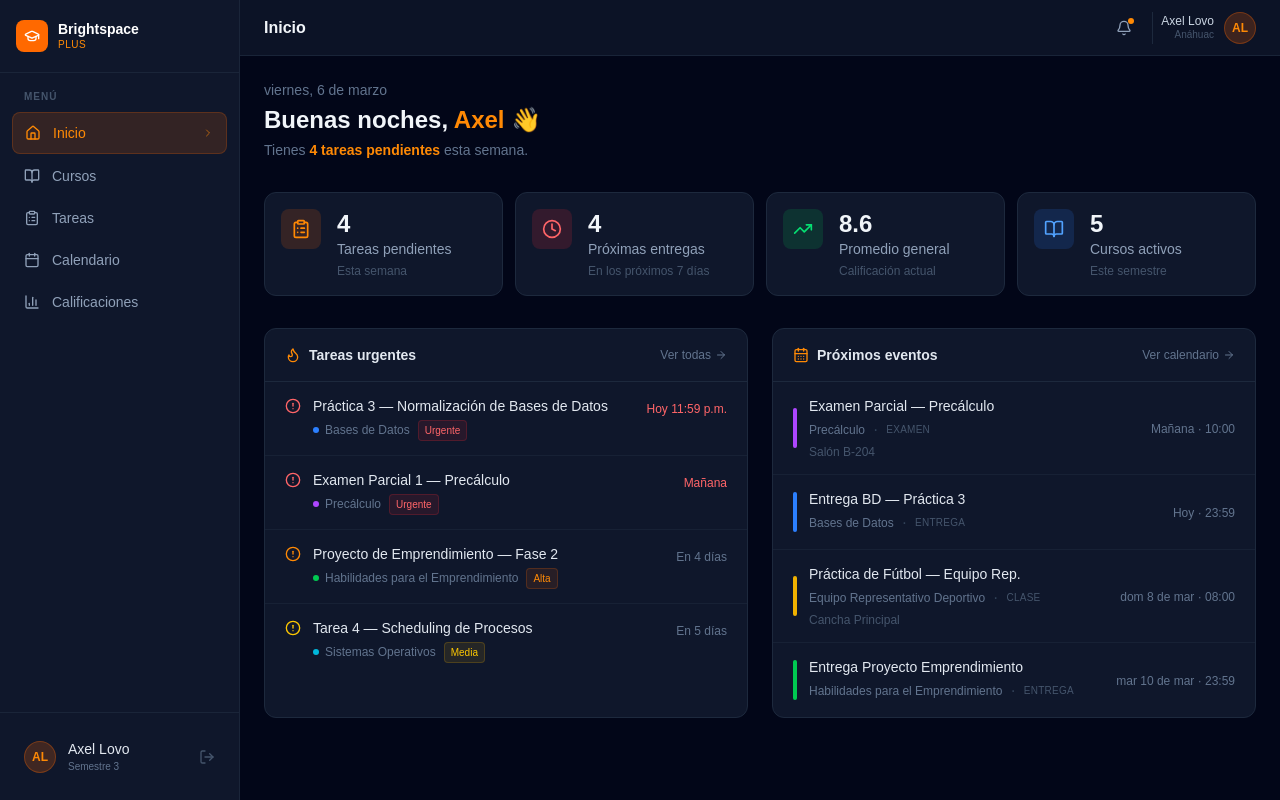
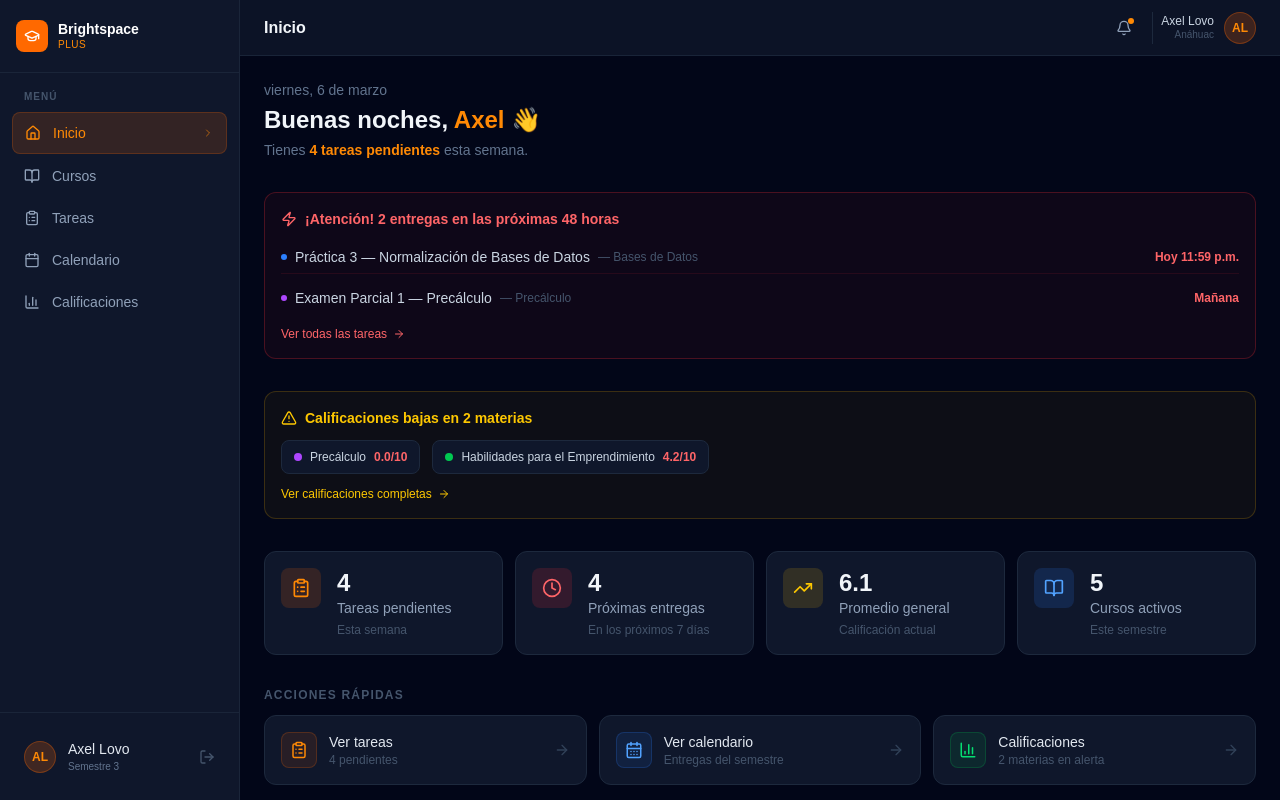
Before and after one commit to lovoaxel/arca-lms, a Next.js app: page /dashboard in a window 1280 px wide. Built offline with nearby package versions, Linux system fonts and the light colour scheme; no server answers.

Commit message:
feat(dashboard): enhanced home with urgency widgets

```diff
--- a/src/app/(dashboard)/dashboard/page.tsx
+++ b/src/app/(dashboard)/dashboard/page.tsx
@@ -8,6 +8,9 @@ import {
   CheckCircle2,
   CalendarDays,
   Flame,
+  AlertTriangle,
+  Zap,
+  BarChart3,
 } from "lucide-react";
 import Link from "next/link";
 import type { Assignment, CalendarEvent } from "@/types";
@@ -116,6 +119,12 @@ const MOCK_CALENDAR_EVENTS: CalendarEvent[] = [
   },
 ];
 
+// Calificaciones bajas
+const LOW_GRADE_COURSES = [
+  { name: "Precálculo",                          grade: 0,   color: "bg-purple-500" },
+  { name: "Habilidades para el Emprendimiento",  grade: 4.2, color: "bg-green-500" },
+];
+
 // ─── Helpers ───────────────────────────────────────────────────
 
 function getGreeting(): string {
@@ -153,6 +162,14 @@ function formatEventDate(dateStr: string, startTime?: string): string {
 
   if (startTime) label += ` · ${startTime}`;
   return label;
+}
+
+// Check if assignment is within 48 hours
+function isWithin48h(iso: string): boolean {
+  const due = new Date(iso);
+  const now = new Date();
+  const diffMs = due.getTime() - now.getTime();
+  return diffMs > 0 && diffMs < 48 * 60 * 60 * 1000;
 }
 
 const EVENT_TYPE_LABELS: Record<CalendarEvent["type"], string> = {
@@ -209,13 +226,16 @@ function StatCard({
 export default function DashboardPage() {
   const greeting = getGreeting();
 
+  // Urgentes (próximas 48h)
+  const urgent48h = MOCK_URGENT_ASSIGNMENTS.filter((a) => isWithin48h(a.dueDate));
+
   const stats = {
     pendingAssignments: MOCK_URGENT_ASSIGNMENTS.filter((a) => a.status === "pending").length,
     upcomingDeadlines: MOCK_URGENT_ASSIGNMENTS.filter((a) => {
       const diff = new Date(a.dueDate).getTime() - Date.now();
       return diff > 0 && diff < 7 * 24 * 60 * 60 * 1000;
     }).length,
-    overallAverage: 8.6,
+    overallAverage: 6.1,
     activeCourses: 5,
   };
 
@@ -247,6 +267,72 @@ export default function DashboardPage() {
         </div>
       </section>
 
+      {/* ── Urgente Alert (48h) ─────────────────────────────── */}
+      {urgent48h.length > 0 && (
+        <section>
+          <div className="bg-red-500/5 border border-red-500/25 rounded-xl p-4">
+            <div className="flex items-center gap-2 mb-3">
+              <Zap className="w-4 h-4 text-red-400" />
+              <h3 className="text-sm font-semibold text-red-400">
+                ¡Atención! {urgent48h.length} entrega{urgent48h.length > 1 ? "s" : ""} en las próximas 48 horas
+              </h3>
+            </div>
+            <div className="space-y-2">
+              {urgent48h.map((a) => {
+                const { label } = formatDueDate(a.dueDate);
+                return (
+                  <div key={a.id} className="flex items-center justify-between gap-3 py-1.5 border-b border-red-500/10 last:border-0">
+                    <div className="flex items-center gap-2 min-w-0">
+                      <div className={`w-1.5 h-1.5 rounded-full ${a.courseColor} flex-shrink-0`} />
+                      <span className="text-sm text-slate-300 truncate">{a.title}</span>
+                      <span className="text-xs text-slate-600 hidden sm:inline">— {a.courseName}</span>
+                    </div>
+                    <span className="text-xs font-semibold text-red-400 flex-shrink-0">{label}</span>
+                  </div>
+                );
+              })}
+            </div>
+            <Link
+              href="/tareas"
+              className="mt-3 flex items-center gap-1.5 text-xs text-red-400 hover:text-red-300 transition-colors"
+            >
+              Ver todas las tareas <ArrowRight className="w-3 h-3" />
+            </Link>
+          </div>
+        </section>
+      )}
+
+      {/* ── Low Grade Alert ─────────────────────────────────── */}
+      {LOW_GRADE_COURSES.length > 0 && (
+        <section>
+          <div className="bg-yellow-500/5 border border-yellow-500/20 rounded-xl p-4">
+            <div className="flex items-center gap-2 mb-3">
+              <AlertTriangle className="w-4 h-4 text-yellow-400" />
+              <h3 className="text-sm font-semibold text-yellow-400">
+                Calificaciones bajas en {LOW_GRADE_COURSES.length} materia{LOW_GRADE_COURSES.length > 1 ? "s" : ""}
+              </h3>
+            </div>
+            <div className="flex flex-wrap gap-3">
+              {LOW_GRADE_COURSES.map((c) => (
+                <div key={c.name} className="flex items-center gap-2 px-3 py-2 bg-slate-900 border border-slate-800 rounded-lg">
+                  <div className={`w-2 h-2 rounded-full ${c.color}`} />
+                  <span className="text-xs text-slate-300">{c.name}</span>
+                  <span className={`text-xs font-bold ${c.grade < 6 ? "text-red-400" : "text-yellow-400"}`}>
+                    {c.grade.toFixed(1)}/10
+                  </span>
+                </div>
+              ))}
+            </div>
+            <Link
+              href="/calificaciones"
+              className="mt-3 flex items-center gap-1.5 text-xs text-yellow-400 hover:text-yellow-300 transition-colors"
+            >
+              Ver calificaciones completas <ArrowRight className="w-3 h-3" />
+            </Link>
+          </div>
+        </section>
+      )}
+
       {/* ── Stats cards ────────────────────────────────────── */}
       <section className="grid grid-cols-2 lg:grid-cols-4 gap-3">
         <StatCard
@@ -268,7 +354,7 @@ export default function DashboardPage() {
           label="Promedio general"
           value={stats.overallAverage.toFixed(1)}
           sub="Calificación actual"
-          accentClass="bg-green-500/15 text-green-400"
+          accentClass={stats.overallAverage < 6 ? "bg-red-500/15 text-red-400" : stats.overallAverage < 8 ? "bg-yellow-500/15 text-yellow-400" : "bg-green-500/15 text-green-400"}
         />
         <StatCard
           icon={BookOpen}
@@ -277,6 +363,54 @@ export default function DashboardPage() {
           sub="Este semestre"
           accentClass="bg-blue-500/15 text-blue-400"
         />
+      </section>
+
+      {/* ── Quick Actions ───────────────────────────────────── */}
+      <section>
+        <p className="text-xs font-semibold text-slate-600 uppercase tracking-widest mb-3">Acciones rápidas</p>
+        <div className="grid grid-cols-1 sm:grid-cols-3 gap-3">
+          <Link
+            href="/tareas"
+            className="flex items-center gap-3 p-4 bg-slate-900 border border-slate-800 rounded-xl hover:border-orange-500/30 hover:bg-orange-500/5 transition-all group"
+          >
+            <div className="w-9 h-9 rounded-lg bg-orange-500/10 border border-orange-500/20 flex items-center justify-center flex-shrink-0 group-hover:bg-orange-500/20 transition-colors">
+              <ClipboardList className="w-4.5 h-4.5 text-orange-400" />
+            </div>
+            <div>
+              <p className="text-sm font-medium text-slate-200">Ver tareas</p>
+              <p className="text-xs text-slate-600">{stats.pendingAssignments} pendientes</p>
+            </div>
+            <ArrowRight className="w-4 h-4 text-slate-700 ml-auto group-hover:text-orange-400 transition-colors" />
+          </Link>
+
+          <Link
+            href="/calendario"
+            className="flex items-center gap-3 p-4 bg-slate-900 border border-slate-800 rounded-xl hover:border-blue-500/30 hover:bg-blue-500/5 transition-all group"
+          >
+            <div className="w-9 h-9 rounded-lg bg-blue-500/10 border border-blue-500/20 flex items-center justify-center flex-shrink-0 group-hover:bg-blue-500/20 transition-colors">
+              <CalendarDays className="w-4.5 h-4.5 text-blue-400" />
+            </div>
+            <div>
+              <p className="text-sm font-medium text-slate-200">Ver calendario</p>
+              <p className="text-xs text-slate-600">Entregas del semestre</p>
+            </div>
+            <ArrowRight className="w-4 h-4 text-slate-700 ml-auto group-hover:text-blue-400 transition-colors" />
+          </Link>
+
+          <Link
+            href="/calificaciones"
+            className="flex items-center gap-3 p-4 bg-slate-900 border border-slate-800 rounded-xl hover:border-green-500/30 hover:bg-green-500/5 transition-all group"
+          >
+            <div className="w-9 h-9 rounded-lg bg-green-500/10 border border-green-500/20 flex items-center justify-center flex-shrink-0 group-hover:bg-green-500/20 transition-colors">
+              <BarChart3 className="w-4.5 h-4.5 text-green-400" />
+            </div>
+            <div>
+              <p className="text-sm font-medium text-slate-200">Calificaciones</p>
+              <p className="text-xs text-slate-600">2 materias en alerta</p>
+            </div>
+            <ArrowRight className="w-4 h-4 text-slate-700 ml-auto group-hover:text-green-400 transition-colors" />
+          </Link>
+        </div>
       </section>
 
       {/* ── Grid: Tareas + Eventos ──────────────────────────── */}
@@ -302,7 +436,6 @@ export default function DashboardPage() {
               return (
                 <li key={assignment.id} className="px-5 py-3.5 hover:bg-slate-800/40 transition-colors">
                   <div className="flex items-start gap-3">
-                    {/* Indicador de prioridad */}
                     <div className="mt-0.5 flex-shrink-0">
                       {assignment.status === "submitted" ? (
                         <CheckCircle2 className="w-4 h-4 text-green-500" />
@@ -315,18 +448,15 @@ export default function DashboardPage() {
                         {assignment.title}
                       </p>
                       <div className="flex items-center gap-2 mt-1 flex-wrap">
-                        {/* Dot de curso */}
                         <div className="flex items-center gap-1.5">
                           <span className={`w-1.5 h-1.5 rounded-full ${assignment.courseColor}`} />
                           <span className="text-xs text-slate-500">{assignment.courseName}</span>
                         </div>
-                        {/* Prioridad badge */}
                         <span className={`text-[10px] px-1.5 py-0.5 rounded border font-medium ${PRIORITY_STYLES[assignment.priority]}`}>
                           {PRIORITY_LABELS[assignment.priority]}
                         </span>
                       </div>
                     </div>
-                    {/* Fecha */}
                     <div className="flex-shrink-0 text-right">
                       <span className={`text-xs font-medium ${isUrgent ? "text-red-400" : "text-slate-500"}`}>
                         {dueLabel}
@@ -360,7 +490,6 @@ export default function DashboardPage() {
               return (
                 <li key={event.id} className="px-5 py-3.5 hover:bg-slate-800/40 transition-colors">
                   <div className="flex items-center gap-3">
-                    {/* Barra lateral de color */}
                     <div className={`w-1 h-10 rounded-full ${event.courseColor ?? "bg-slate-600"} flex-shrink-0`} />
                     <div className="flex-1 min-w-0">
                       <p className="text-sm font-medium text-slate-200 truncate">
```
